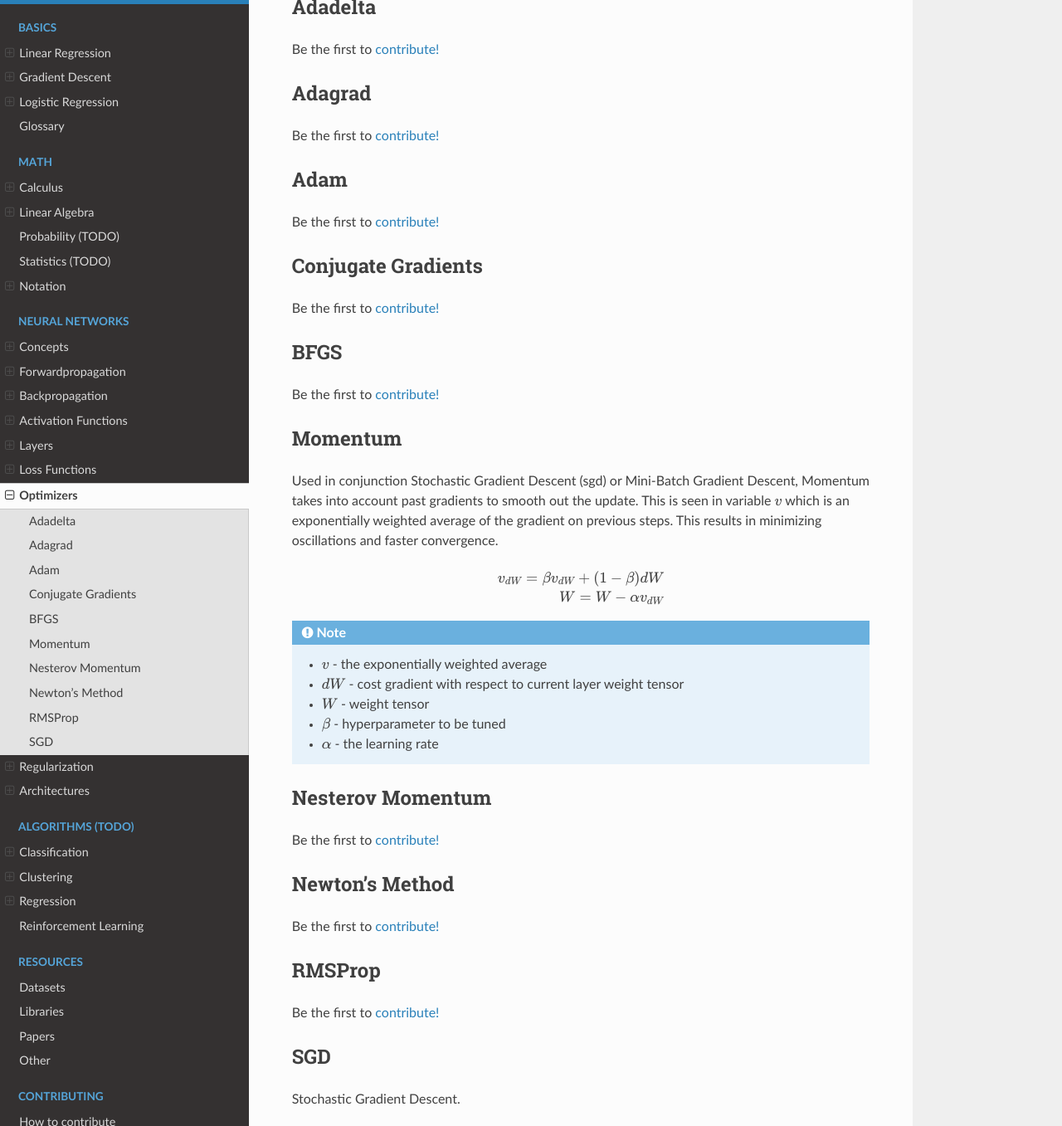
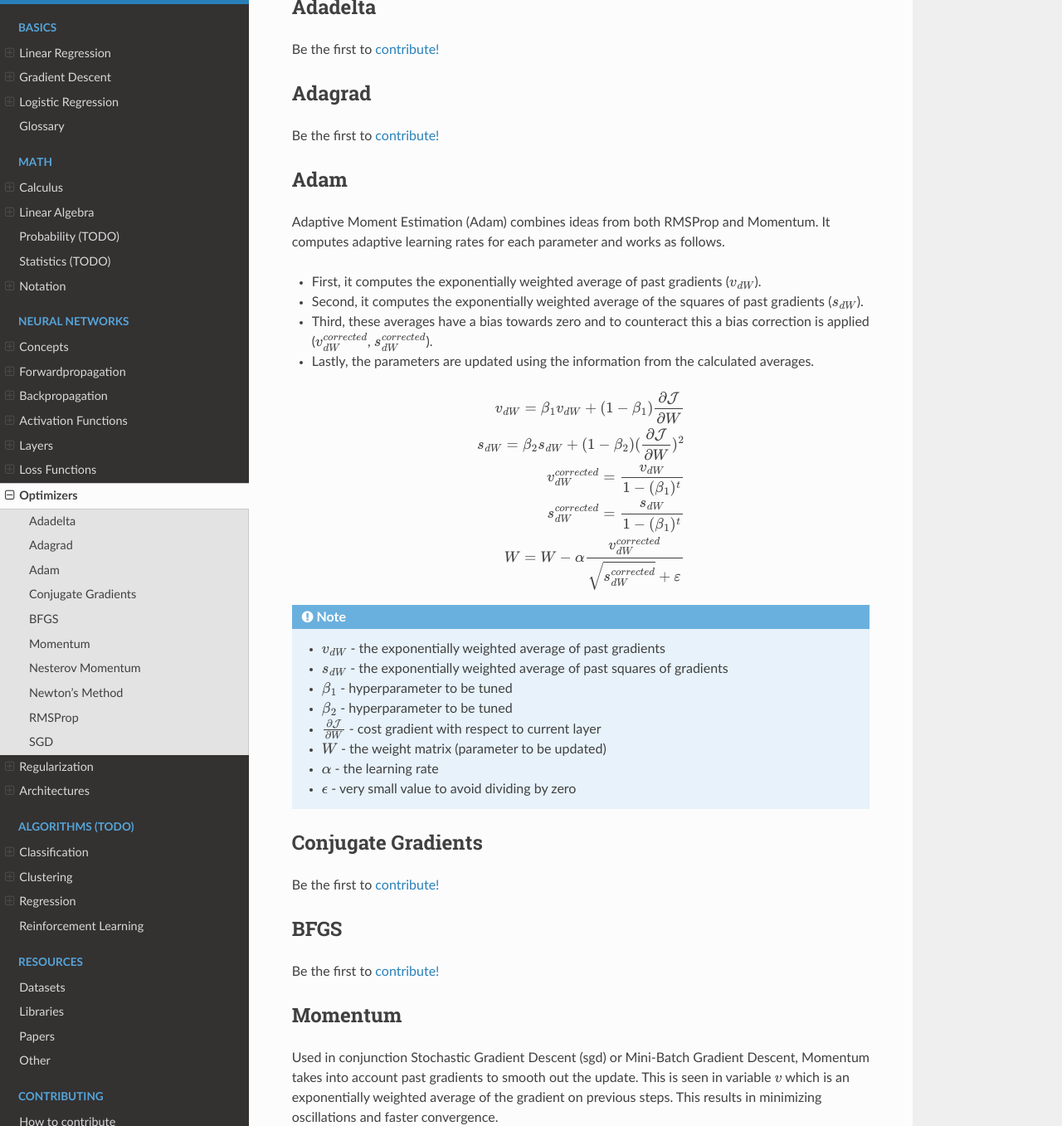
Before and after one commit to bfortuner/ml-glossary, a Sphinx documentation site: the page built from docs/optimizers.rst, in a window 1280 px wide and 1400 px high, scrolled down 432 px, cut to the strip 0-1357 px from the top of the window. Shown: the whole strip at 83% size. Built offline with Sphinx 7.4.7 and the Read the Docs theme 2.0.0, drawn with Linux system fonts in a browser that asks for light colours.

Commit message:
Added Adam Optimizer (#15)
* Added momentum to optimization algorithms

* Fixed typos in Momentum writeup

* Added adam optimizer description

```diff
--- a/docs/optimizers.rst
+++ b/docs/optimizers.rst
@@ -21,7 +21,33 @@ Be the first to `contribute! <https://github.com/bfortuner/ml-cheatsheet>`__
 Adam
 ----
 
-Be the first to `contribute! <https://github.com/bfortuner/ml-cheatsheet>`__
+Adaptive Moment Estimation (Adam) combines ideas from both RMSProp and Momentum. It computes adaptive learning rates for each parameter and works as follows.
+
+- First, it computes the exponentially weighted average of past gradients (:math:`v_{dW}`).
+- Second, it computes the exponentially weighted average of the squares of past gradients (:math:`s_{dW}`).
+- Third, these averages have a bias towards zero and to counteract this a bias correction is applied (:math:`v_{dW}^{corrected}`, :math:`s_{dW}^{corrected}`).
+- Lastly, the parameters are updated using the information from the calculated averages.
+
+.. math::
+
+
+    v_{dW} = \beta_1 v_{dW} + (1 - \beta_1) \frac{\partial \mathcal{J} }{ \partial W } \\
+    s_{dW} = \beta_2 s_{dW} + (1 - \beta_2) (\frac{\partial \mathcal{J} }{\partial W })^2 \\
+    v^{corrected}_{dW} = \frac{v_{dW}}{1 - (\beta_1)^t} \\
+    s^{corrected}_{dW} = \frac{s_{dW}}{1 - (\beta_1)^t} \\
+    W = W - \alpha \frac{v^{corrected}_{dW}}{\sqrt{s^{corrected}_{dW}} + \varepsilon}
+
+.. note::
+
+  - :math:`v_{dW}` - the exponentially weighted average of past gradients
+  - :math:`s_{dW}` - the exponentially weighted average of past squares of gradients
+  - :math:`\beta_1` - hyperparameter to be tuned
+  - :math:`\beta_2` - hyperparameter to be tuned
+  - :math:`\frac{\partial \mathcal{J} }{ \partial W }` - cost gradient with respect to current layer
+  - :math:`W` - the weight matrix (parameter to be updated)
+  - :math:`\alpha` - the learning rate
+  - :math:`\epsilon` - very small value to avoid dividing by zero
+
 
 
 Conjugate Gradients
```
